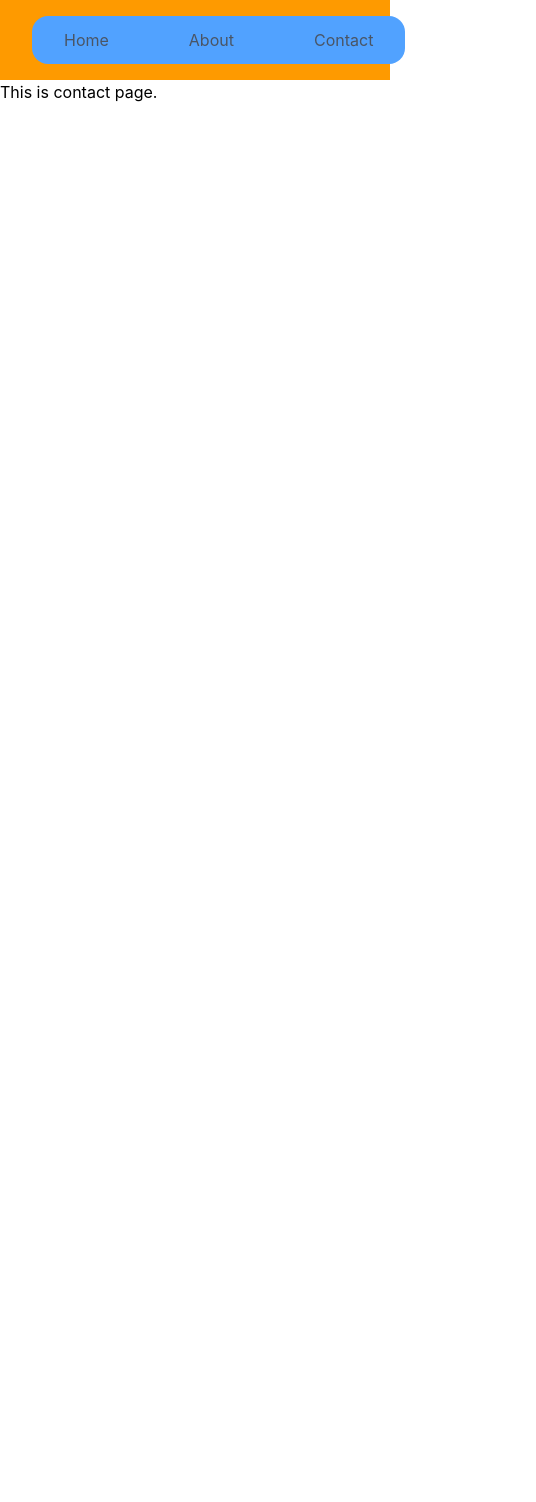
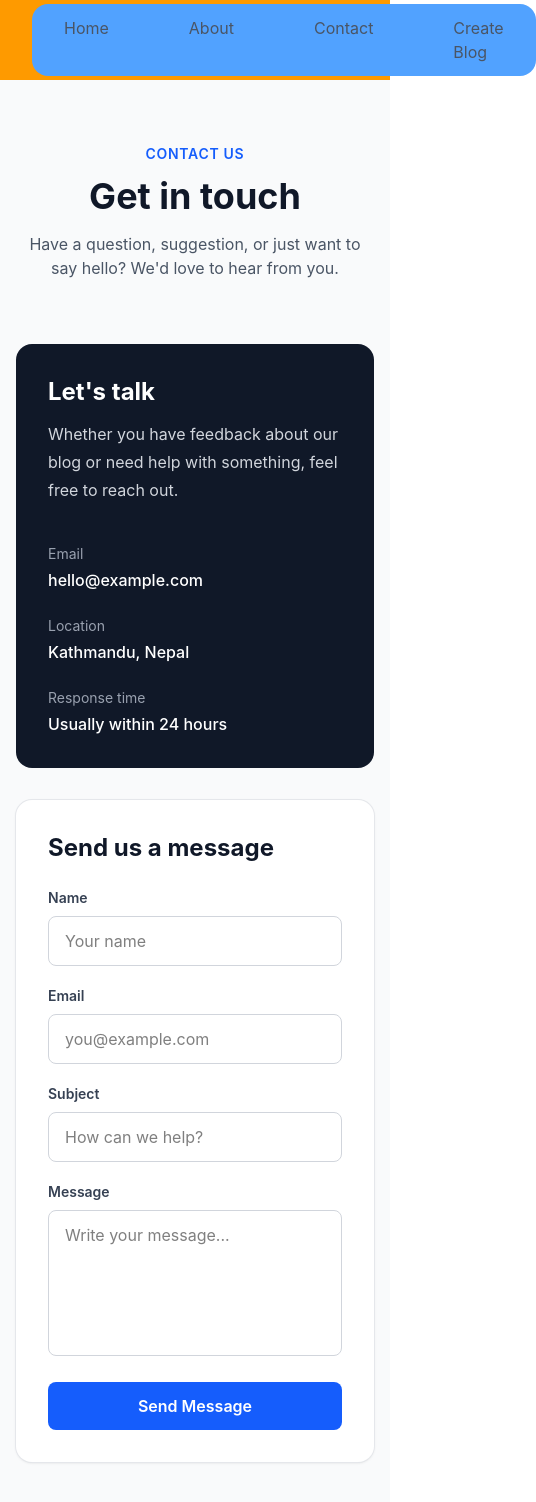
Before and after one commit to dir599/fullstack-blog, a React app in the folder frontend/: page /contact in a window 390 px wide. Shown: the top 1502 px of the page, 536 px wide, since content can reach past the window. Before the commit the page ends 844 px from the top, so only its background shows below. Built offline with nearby package versions, Linux system fonts and the light colour scheme; the HTML template or start-up script is replaced by a standard one.

Commit message:
feat: add contact page

```diff
--- a/frontend/src/App.jsx
+++ b/frontend/src/App.jsx
@@ -18,7 +18,7 @@ const App = () => {
       <Route path= "/home" element={<Home />} />
       <Route path="/about" element={<About />} />
       <Route path="/contact" element={<Contact />} />
-      <Route path="/createBlog" element={<CreateBlog />} />
+      <Route path="/crateBlog" element={<CreateBlog />} />
       <Route path="/blog/:id" element={<SingleBlog />} />
     </Routes>
     </BrowserRouter>
--- a/frontend/src/components/Card.jsx
+++ b/frontend/src/components/Card.jsx
@@ -4,7 +4,7 @@ import { Link } from "react-router-dom";
 const Card = (props) => {
   return (
 
-     <article className="w-80 overflow-hidden border bg-white shadow-sm rounded-2xl">
+     <article className=" flex flex-col w-80 overflow-hidden border bg-white shadow-sm rounded-2xl">
       {/* image */}
       <div className="h-48 w-full">
         <img src={props.value.coverImage} alt="photo" className="h-full w-full object-cover" />
@@ -19,7 +19,7 @@ const Card = (props) => {
       </div>
 
       {/* button */}
-      <div className="px-4 pb-4">
+      <div className="px-4 pb-4 mt-auto">
          <Link to={`/blog/${props.value.id}`}>
         <button className=" bg-black rounded-lg text-white hover:bg-gray-600 px-6 py-2">Read more!</button>
          </Link>
--- a/frontend/src/components/Navbar.jsx
+++ b/frontend/src/components/Navbar.jsx
@@ -26,6 +26,9 @@ const Navbar = () => {
           <Link to="/contact" className="text-gray-600 hover:text-orange-500">
             Contact
           </Link>
+          <Link to="/crateBlog" className="text-gray-600 hover:text-orange-500">
+            Create Blog
+          </Link>
         </ul>
       </div>
     </nav>
--- a/frontend/src/pages/About.jsx
+++ b/frontend/src/pages/About.jsx
@@ -17,7 +17,7 @@ const About = () => {
             About Our Blog
           </h1>
 
-          <p className="mx-auto mt-6 max-w-3xl text-lg leading-8 text-gray-600">
+          <p className="mx-auto mt-4 max-w-3xl text-lg leading-8 text-gray-600">
             Welcome to our blog platform — a place where developers can share
             ideas, learn new technologies, and discover useful articles from
             other developers.
--- a/frontend/src/pages/Contact.jsx
+++ b/frontend/src/pages/Contact.jsx
@@ -1,13 +1,196 @@
-import React from "react";
+import { useState } from "react";
 import Navbar from "../components/Navbar";
 
 const Contact = () => {
+  const [formData, setFormData] = useState({
+    name: "",
+    email: "",
+    subject: "",
+    message: "",
+  });
+
+  const handleChange = (e) => {
+    const { name, value } = e.target;
+
+    setFormData({
+      ...formData,
+      [name]: value,
+    });
+  };
+
+  const handleSubmit = (e) => {
+    e.preventDefault();
+
+    console.log(formData);
+  };
+
   return (
-    <div>
-      <div>
-        <Navbar />
-      </div>
-      <h1>This is contact page.</h1>
+    <div className="min-h-screen bg-gray-50">
+      <Navbar />
+
+      {/* Hero */}
+      <section className="px-4 py-16 text-center">
+        <p className="mb-3 text-sm font-semibold uppercase tracking-wider text-blue-600">
+          Contact us
+        </p>
+
+        <h1 className="text-4xl font-bold text-gray-900 md:text-5xl">
+          Get in touch
+        </h1>
+
+        <p className="mx-auto mt-4 max-w-2xl text-gray-600">
+          Have a question, suggestion, or just want to say hello?
+          We'd love to hear from you.
+        </p>
+      </section>
+
+      {/* Contact section */}
+      <section className="mx-auto max-w-6xl px-4 pb-20">
+        <div className="grid gap-8 md:grid-cols-2">
+
+          {/* Contact information */}
+          <div className="rounded-2xl bg-gray-900 p-8 text-white">
+            <h2 className="text-2xl font-bold">
+              Let's talk
+            </h2>
+
+            <p className="mt-3 leading-7 text-gray-300">
+              Whether you have feedback about our blog or need
+              help with something, feel free to reach out.
+            </p>
+
+            <div className="mt-10 space-y-6">
+
+              <div>
+                <p className="text-sm text-gray-400">
+                  Email
+                </p>
+
+                <p className="mt-1 font-medium">
+                  hello@example.com
+                </p>
+              </div>
+
+              <div>
+                <p className="text-sm text-gray-400">
+                  Location
+                </p>
+
+                <p className="mt-1 font-medium">
+                  Kathmandu, Nepal
+                </p>
+              </div>
+
+              <div>
+                <p className="text-sm text-gray-400">
+                  Response time
+                </p>
+
+                <p className="mt-1 font-medium">
+                  Usually within 24 hours
+                </p>
+              </div>
+
+            </div>
+          </div>
+
+          {/* Form */}
+          <div className="rounded-2xl bg-white p-8 shadow-sm ring-1 ring-gray-200">
+            <h2 className="text-2xl font-bold text-gray-900">
+              Send us a message
+            </h2>
+
+            <form
+              onSubmit={handleSubmit}
+              className="mt-6 space-y-5"
+            >
+              <div>
+                <label
+                  htmlFor="name"
+                  className="mb-2 block text-sm font-semibold text-gray-700"
+                >
+                  Name
+                </label>
+
+                <input
+                  id="name"
+                  name="name"
+                  type="text"
+                  value={formData.name}
+                  onChange={handleChange}
+                  placeholder="Your name"
+                  className="w-full rounded-lg border border-gray-300 px-4 py-3 outline-none transition focus:border-blue-500 focus:ring-2 focus:ring-blue-100"
+                />
+              </div>
+
+              <div>
+                <label
+                  htmlFor="email"
+                  className="mb-2 block text-sm font-semibold text-gray-700"
+                >
+                  Email
+                </label>
+
+                <input
+                  id="email"
+                  name="email"
+                  type="email"
+                  value={formData.email}
+                  onChange={handleChange}
+                  placeholder="you@example.com"
+                  className="w-full rounded-lg border border-gray-300 px-4 py-3 outline-none transition focus:border-blue-500 focus:ring-2 focus:ring-blue-100"
+                />
+              </div>
+
+              <div>
+                <label
+                  htmlFor="subject"
+                  className="mb-2 block text-sm font-semibold text-gray-700"
+                >
+                  Subject
+                </label>
+
+                <input
+                  id="subject"
+                  name="subject"
+                  type="text"
+                  value={formData.subject}
+                  onChange={handleChange}
+                  placeholder="How can we help?"
+                  className="w-full rounded-lg border border-gray-300 px-4 py-3 outline-none transition focus:border-blue-500 focus:ring-2 focus:ring-blue-100"
+                />
+              </div>
+
+              <div>
+                <label
+                  htmlFor="message"
+                  className="mb-2 block text-sm font-semibold text-gray-700"
+                >
+                  Message
+                </label>
+
+                <textarea
+                  id="message"
+                  name="message"
+                  rows="5"
+                  value={formData.message}
+                  onChange={handleChange}
+                  placeholder="Write your message..."
+                  className="w-full resize-none rounded-lg border border-gray-300 px-4 py-3 outline-none transition focus:border-blue-500 focus:ring-2 focus:ring-blue-100"
+                />
+              </div>
+
+              <button
+                type="submit"
+                className="w-full rounded-lg bg-blue-600 px-5 py-3 font-semibold text-white transition hover:bg-blue-700 focus:outline-none focus:ring-2 focus:ring-blue-500 focus:ring-offset-2"
+              >
+                Send Message
+              </button>
+            </form>
+          </div>
+
+        </div>
+      </section>
     </div>
   );
 };
--- a/frontend/src/pages/CreateBlog.jsx
+++ b/frontend/src/pages/CreateBlog.jsx
@@ -1,28 +1,59 @@
 import axios from "axios";
 import { useState } from "react";
-import { data } from "react-router-dom";
+import Navbar from "../components/Navbar";
+import { useNavigate } from "react-router-dom";
+
 
 const CreateBlog = () => {
-  const [formData, setFromData] = useState({
+  const navigate = useNavigate()
+   const [formData, setFromData] = useState({
     title: "",
     description: "",
-    coverImage: "",
+    coverImage: null,
   });
+
   const handleChange = (e) => {
-    const { name, value } = e.target;
+    const { name, value, files } = e.target;
+
     setFromData({
       ...formData,
-      [name]: value,
+      [name]: files ? files[0] : value,
     });
   };
-  const createBlog = async(e)=>{
-    e.preventDefault()
-    const response = await axios.post("http://localhost:9000/blog/create", formData)
-    console.log(response)
 
-  }
+  const createBlog = async (e) => {
+    e.preventDefault();
+
+    const data = new FormData();
+
+    data.append("title", formData.title);
+    data.append("description", formData.description);
+
+    if (formData.coverImage) {
+      data.append("coverImage", formData.coverImage);
+    }
+
+    try {
+      const response = await axios.post(
+        "http://localhost:9000/blog/create",
+        data,
+        {
+          withCredentials: true,
+        }
+      );
+
+      console.log(response.data);
+      navigate("/home")
+    } catch (error) {
+      console.log(error.response?.data || error.message);
+    }
+  };
+
   return (
     <div className="min-h-screen bg-gray-100 px-4 py-10">
+      <div>
+        <Navbar />
+      </div>
       <div className="mx-auto max-w-2xl rounded-xl bg-white p-8 shadow-md">
         <div className="mb-8">
           <h1 className="text-3xl font-bold text-gray-900">
@@ -97,22 +128,6 @@ const CreateBlog = () => {
               Upload your blog cover image.
             </p>
           </div>
-           {/* Author ID */}
-          <div className="form-group">
-            <label htmlFor="authorId">
-              Author ID
-            </label>
-
-            <input
-              id="authorId"
-              name="authorId"
-              type="number"
-              placeholder="Enter author ID"
-              value={formData.authorId}
-              onChange={handleChange}
-              required
-            />
-          </div>
 
           {/* Button */}
           <button
```
